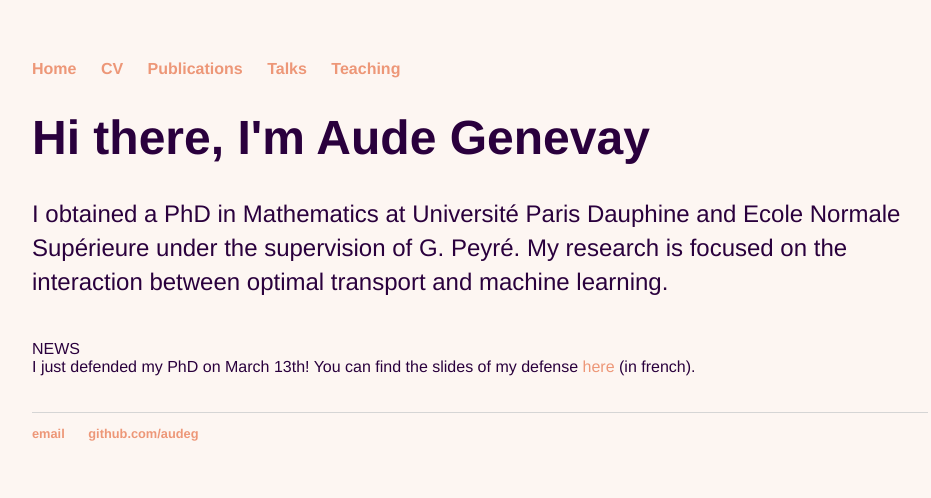
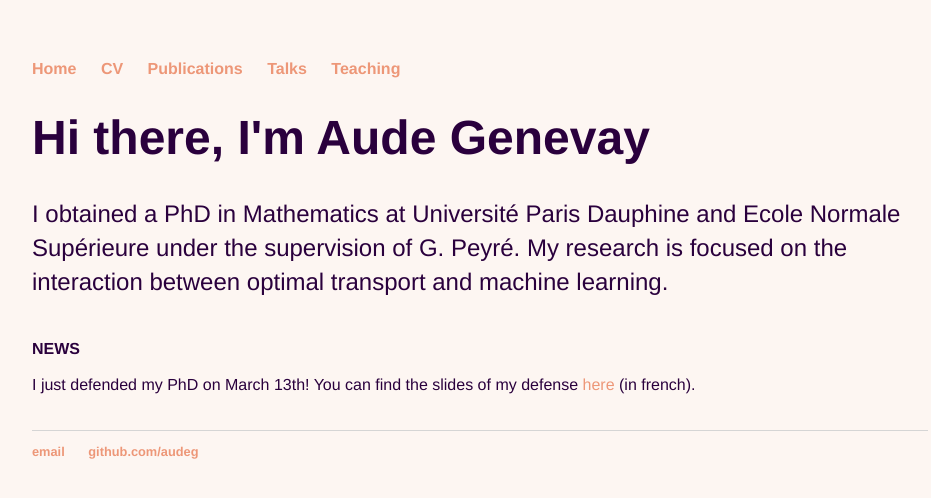
Before and after one commit to audeg/audeg.github.io, a Jekyll site: the page built from index.html, in a window 1280 px wide. Shown: the top 498 px of the page, without its empty margins (160-1091 px from the left). Built offline with Jekyll 4.4.1, drawn with Linux system fonts in a browser that asks for light colours.

```diff
--- a/index.html
+++ b/index.html
@@ -8,7 +8,8 @@ title: Aude Genevay
 					My research is focused on the interaction between optimal transport and machine learning. </p>
 </div><!-- /.blurb -->
 <br/>
-NEWS
+<b>NEWS</b>
+<br/>
 <br/>
 I just defended my PhD on March 13th! You can find the slides of my defense <a href="soutenance_aude.pdf"> here </a> (in french).
 <br/><br/><br/>
```
